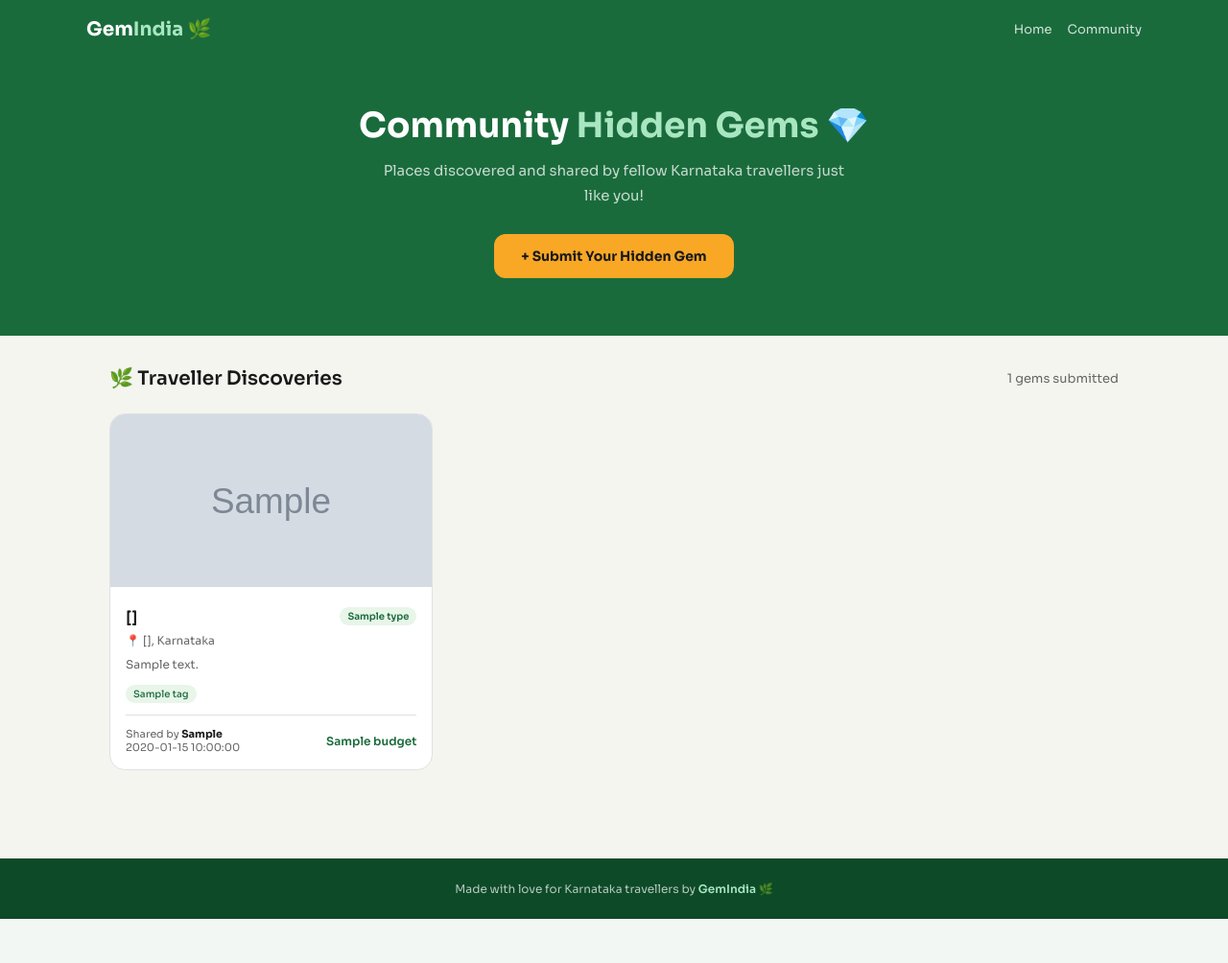
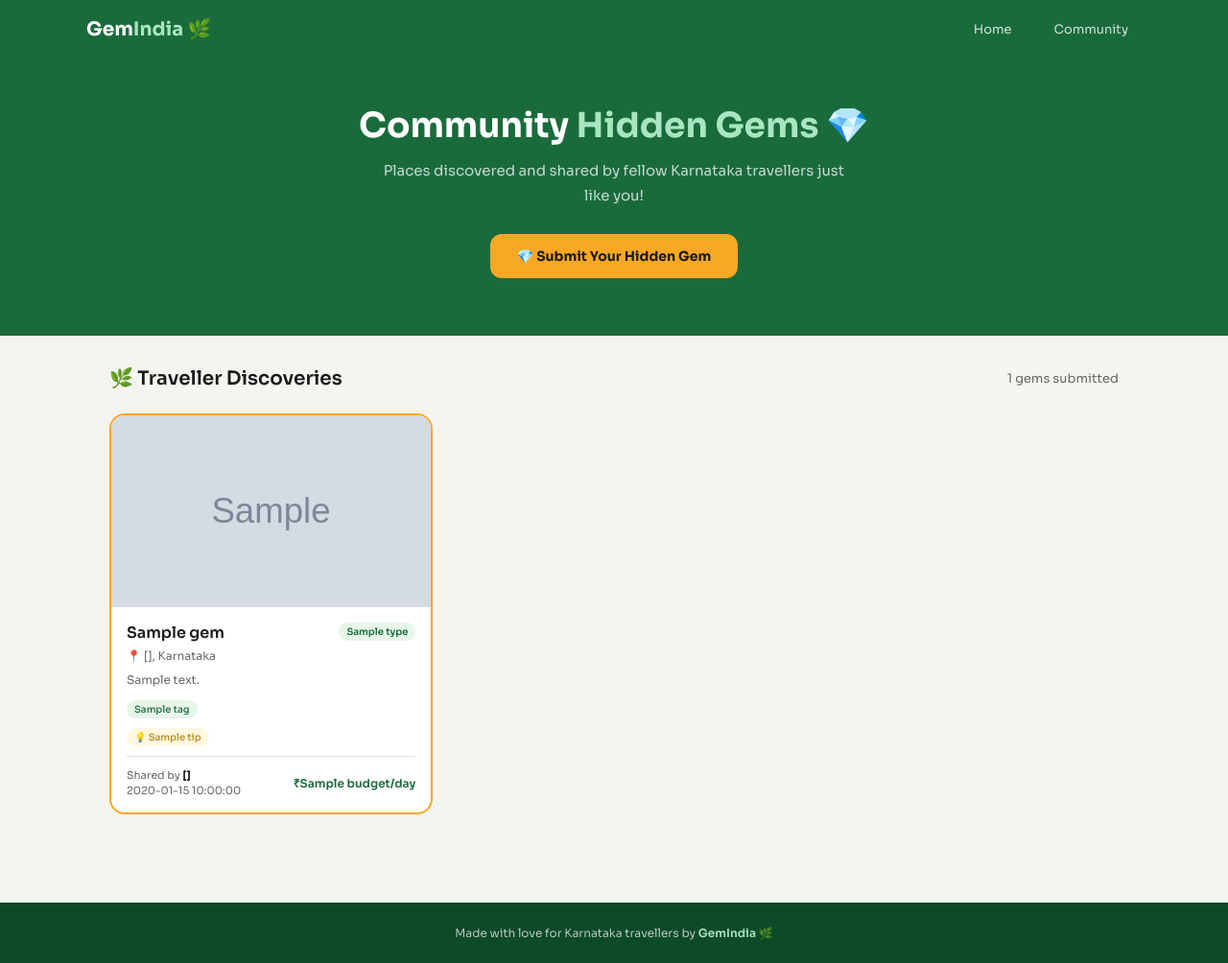
Before and after one commit to Fazil3496/gemindia, a Flask app: page /community in a window 1280 px wide. Shown: the whole page at 96% size. Before the commit the page ends 958 px from the top, so only its background shows below. Run offline with Flask 3, Linux system fonts and the light colour scheme; grey boxes marked "Sample" are stand-in pictures; a database or web service that is not in the repository returns one stand-in record (values such as "Sample title"); data that the repository does not hold is empty.

Commit message:
Fix community gems, add submit button, base64 images

```diff
--- a/main.py
+++ b/main.py
@@ -1,8 +1,9 @@
-from flask import Flask, render_template, request, jsonify, redirect, url_for
+from flask import Flask, render_template, request, jsonify, redirect, url_for, Response
 from groq import Groq
 from dotenv import load_dotenv
 import os
 import uuid
+import base64
 from datetime import datetime
 from werkzeug.utils import secure_filename
 import requests as http_requests
@@ -211,19 +212,38 @@
     name = request.form.get("name", "Anonymous")
     place_name = request.form.get("place_name", "")
     district = request.form.get("district", "")
+    place_type = request.form.get("type", "Other")
     description = request.form.get("description", "")
+    budget = request.form.get("budget", "")
+    best_season = request.form.get("best_season", "")
+    tags = request.form.getlist("tags")
     tip = request.form.get("tip", "")
-    image_path = None
+
+    image_data = None
     if 'image' in request.files:
         file = request.files['image']
         if file and file.filename and allowed_file(file.filename):
-            filename = str(uuid.uuid4()) + '_' + secure_filename(file.filename)
-            file.save(os.path.join(app.config['UPLOAD_FOLDER'], filename))
-            image_path = 'uploads/' + filename
+            ext = file.filename.rsplit('.', 1)[1].lower()
+            mime = {'jpg': 'image/jpeg', 'jpeg': 'image/jpeg',
+                    'png': 'image/png', 'gif': 'image/gif',
+                    'webp': 'image/webp'}.get(ext, 'image/jpeg')
+            file_bytes = file.read()
+            b64 = base64.b64encode(file_bytes).decode('utf-8')
+            image_data = f"data:{mime};base64,{b64}"
+
     gem = {
-        "id": str(uuid.uuid4()), "name": name, "place_name": place_name,
-        "district": district, "description": description, "tip": tip,
-        "image": image_path, "date": datetime.now().strftime("%d %b %Y")
+        "id": str(uuid.uuid4()),
+        "name": name,
+        "place_name": place_name,
+        "district": district,
+        "type": place_type,
+        "description": description,
+        "budget": budget,
+        "best_season": best_season,
+        "tags": tags,
+        "tip": tip,
+        "image": image_data,
+        "date": datetime.now().strftime("%d %b %Y")
     }
     gems = load_gems()
     gems.append(gem)
@@ -248,13 +268,23 @@
         filename = f"place_{place_id}_" + secure_filename(file.filename)
         file.save(os.path.join(app.config['UPLOAD_FOLDER'], filename))
         image_url = '/static/uploads/' + filename
-        # Update place image in memory
         for p in places:
             if p["id"] == place_id:
                 p["image"] = image_url
                 break
         return jsonify({"success": True, "image_url": image_url, "place_id": place_id})
     return jsonify({"error": "Invalid file"}), 400
+
+@app.route("/sitemap.xml")
+def sitemap():
+    urls = ['https://gemindia.onrender.com/']
+    for p in places:
+        urls.append(f'https://gemindia.onrender.com/place/{p["id"]}')
+    xml = '<?xml version="1.0" encoding="UTF-8"?>\n<urlset xmlns="http://www.sitemaps.org/schemas/sitemap/0.9">\n'
+    for url in urls:
+        xml += f'  <url><loc>{url}</loc></url>\n'
+    xml += '</urlset>'
+    return Response(xml, mimetype='application/xml')
 
 @app.route("/debug-gems")
 def debug_gems():
--- a/templates/community.html
+++ b/templates/community.html
@@ -4,6 +4,7 @@
     <meta charset="UTF-8">
     <meta name="viewport" content="width=device-width, initial-scale=1.0">
     <title>Community Gems - GemIndia</title>
+    <meta name="description" content="Community submitted hidden gems of Karnataka — discovered and shared by fellow travellers.">
     <link href="https://fonts.googleapis.com/css2?family=Sora:wght@300;400;500;600;700&display=swap" rel="stylesheet">
     <style>
         *, *::before, *::after { box-sizing: border-box; margin: 0; padding: 0; }
@@ -13,36 +14,37 @@
         .nav-inner { max-width: 1100px; margin: 0 auto; display: flex; align-items: center; justify-content: space-between; height: 60px; }
         .logo { font-size: 20px; font-weight: 700; color: #fff; }
         .logo span { color: var(--green-light); }
-        .nav-links { display: flex; gap: 16px; }
-        .nav-link { color: rgba(255,255,255,0.8); font-size: 13px; text-decoration: none; }
-        .nav-link:hover { color: #fff; }
+        .nav-links { display: flex; gap: 16px; align-items: center; }
+        .nav-link { color: rgba(255,255,255,0.8); font-size: 13px; text-decoration: none; padding: 6px 14px; border-radius: 20px; transition: all 0.2s; }
+        .nav-link:hover { background: rgba(255,255,255,0.15); color: #fff; }
         .hero { background: var(--green); padding: 48px 24px 60px; text-align: center; }
         .hero h1 { font-size: 36px; font-weight: 700; color: #fff; margin-bottom: 12px; }
         .hero h1 span { color: var(--green-light); }
         .hero p { font-size: 15px; color: rgba(255,255,255,0.75); max-width: 500px; margin: 0 auto 28px; line-height: 1.7; }
-        .submit-hero-btn { display: inline-flex; align-items: center; gap: 8px; background: var(--amber); color: #1a1a1a; border: none; border-radius: 12px; padding: 14px 28px; font-size: 14px; font-family: 'Sora', sans-serif; font-weight: 700; cursor: pointer; text-decoration: none; transition: opacity 0.2s; }
+        .submit-hero-btn { display: inline-flex; align-items: center; gap: 8px; background: var(--amber); color: #1a1a1a; border-radius: 12px; padding: 14px 28px; font-size: 14px; font-family: 'Sora', sans-serif; font-weight: 700; cursor: pointer; text-decoration: none; transition: opacity 0.2s; }
         .submit-hero-btn:hover { opacity: 0.9; }
         .main { max-width: 1100px; margin: 0 auto; padding: 32px 24px; }
         .section-header { display: flex; align-items: center; justify-content: space-between; margin-bottom: 24px; }
         .section-title { font-size: 20px; font-weight: 600; }
         .section-count { font-size: 13px; color: var(--muted); }
         .gems-grid { display: grid; grid-template-columns: repeat(auto-fill, minmax(300px, 1fr)); gap: 20px; }
-        .gem-card { background: var(--white); border-radius: 16px; overflow: hidden; border: 1px solid var(--border); transition: transform 0.2s; }
+        .gem-card { background: var(--white); border-radius: 16px; overflow: hidden; border: 2px solid var(--amber); transition: transform 0.2s; }
         .gem-card:hover { transform: translateY(-4px); }
-        .gem-img { width: 100%; height: 180px; object-fit: cover; }
-        .gem-img-placeholder { width: 100%; height: 180px; background: linear-gradient(135deg, #e8f5e9, #c8e6c9); display: flex; align-items: center; justify-content: center; font-size: 56px; }
+        .gem-img { width: 100%; height: 200px; object-fit: cover; display: block; }
+        .gem-img-placeholder { width: 100%; height: 200px; background: linear-gradient(135deg, #e8f5e9, #c8e6c9); display: flex; align-items: center; justify-content: center; font-size: 56px; }
         .gem-body { padding: 16px; }
         .gem-top { display: flex; justify-content: space-between; align-items: flex-start; margin-bottom: 6px; }
         .gem-name { font-size: 16px; font-weight: 600; }
-        .gem-type { background: #e8f5e9; color: var(--green); font-size: 10px; font-weight: 600; padding: 3px 8px; border-radius: 10px; }
+        .gem-type { background: #e8f5e9; color: var(--green); font-size: 10px; font-weight: 600; padding: 3px 8px; border-radius: 10px; white-space: nowrap; margin-left: 8px; }
         .gem-district { font-size: 12px; color: var(--muted); margin-bottom: 8px; }
-        .gem-desc { font-size: 12px; color: var(--muted); line-height: 1.6; margin-bottom: 12px; display: -webkit-box; -webkit-line-clamp: 2; -webkit-box-orient: vertical; overflow: hidden; }
-        .gem-tags { display: flex; flex-wrap: wrap; gap: 6px; margin-bottom: 12px; }
+        .gem-desc { font-size: 12px; color: var(--muted); line-height: 1.6; margin-bottom: 12px; display: -webkit-box; -webkit-line-clamp: 3; -webkit-box-orient: vertical; overflow: hidden; }
+        .gem-tags { display: flex; flex-wrap: wrap; gap: 6px; margin-bottom: 10px; }
         .tag { background: #e8f5e9; color: #1a6b3c; font-size: 10px; font-weight: 500; padding: 3px 8px; border-radius: 10px; }
         .gem-footer { display: flex; align-items: center; justify-content: space-between; padding-top: 12px; border-top: 1px solid var(--border); }
         .gem-submitted-by { font-size: 11px; color: var(--muted); }
         .gem-submitted-by strong { color: var(--text); }
         .gem-budget { font-size: 12px; font-weight: 600; color: var(--green); }
+        .gem-season { font-size: 11px; color: var(--muted); margin-top: 2px; }
         .empty-state { text-align: center; padding: 60px 24px; background: var(--white); border-radius: 16px; border: 1px solid var(--border); }
         .empty-icon { font-size: 56px; margin-bottom: 16px; }
         .empty-title { font-size: 18px; font-weight: 600; margin-bottom: 8px; }
@@ -68,7 +70,7 @@
 <div class="hero">
     <h1>Community <span>Hidden Gems</span> 💎</h1>
     <p>Places discovered and shared by fellow Karnataka travellers just like you!</p>
-    <a href="/submit-gem" class="submit-hero-btn">+ Submit Your Hidden Gem</a>
+    <a href="/submit-gem" class="submit-hero-btn">💎 Submit Your Hidden Gem</a>
 </div>
 
 <div class="main">
@@ -82,14 +84,15 @@
         {% for gem in gems %}
         <div class="gem-card">
             {% if gem.image %}
-            <img class="gem-img" src="/static/{{ gem.image }}" alt="{{ gem.name }}">
+            <img class="gem-img" src="{{ gem.image }}" alt="{{ gem.place_name }}" onerror="this.style.display='none';this.nextElementSibling.style.display='flex'">
+            <div class="gem-img-placeholder" style="display:none;">💎</div>
             {% else %}
             <div class="gem-img-placeholder">💎</div>
             {% endif %}
             <div class="gem-body">
                 <div class="gem-top">
-                    <div class="gem-name">{{ gem.name }}</div>
-                    <div class="gem-type">{{ gem.type }}</div>
+                    <div class="gem-name">{{ gem.place_name }}</div>
+                    <div class="gem-type">{{ gem.type if gem.type else 'Community Gem' }}</div>
                 </div>
                 <div class="gem-district">📍 {{ gem.district }}, Karnataka</div>
                 <div class="gem-desc">{{ gem.description }}</div>
@@ -100,16 +103,25 @@
                     {% endfor %}
                 </div>
                 {% endif %}
+                {% if gem.tip %}
+                <div class="gem-tags">
+                    <span class="tag" style="background:#fff8e1;color:#b8860b;">💡 {{ gem.tip }}</span>
+                </div>
+                {% endif %}
                 <div class="gem-footer">
-                    <div class="gem-submitted-by">Shared by <strong>{{ gem.submitted_by }}</strong><br>{{ gem.date }}</div>
+                    <div>
+                        <div class="gem-submitted-by">Shared by <strong>{{ gem.name }}</strong></div>
+                        <div class="gem-season">{{ gem.date }}</div>
+                    </div>
                     {% if gem.budget %}
-                    <div class="gem-budget">{{ gem.budget }}</div>
+                    <div class="gem-budget">₹{{ gem.budget }}/day</div>
                     {% endif %}
                 </div>
             </div>
         </div>
         {% endfor %}
     </div>
+
     {% else %}
     <div class="empty-state">
         <div class="empty-icon">💎</div>
```
Also changed, not shown: templates/index.html (+17 -2 lines).
